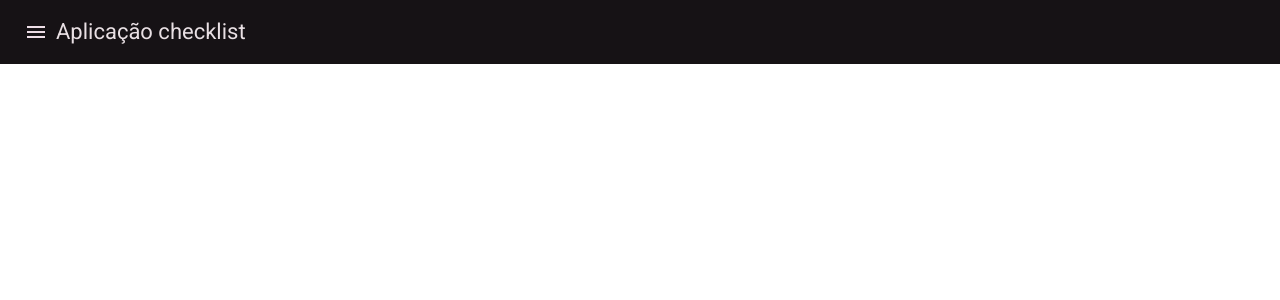
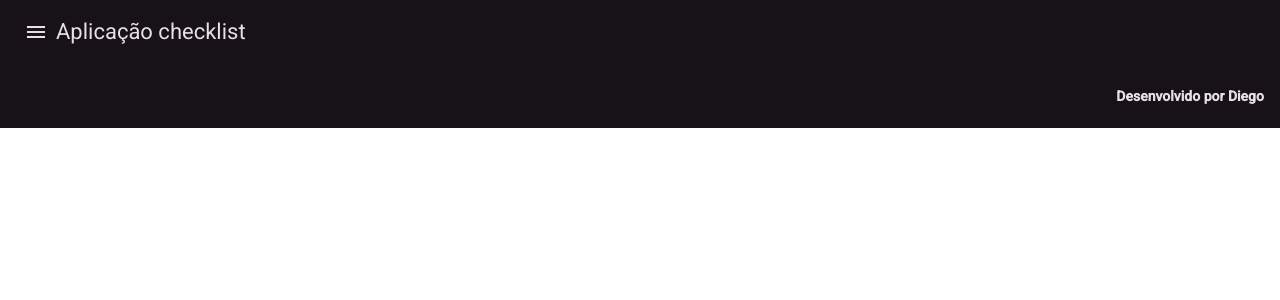
Before and after one commit to DiegodOliveira/checklistapp, an Angular app in the folder checklista/: page / in a window 1280 px wide. Shown: the top 300 px of the page. Built offline with nearby package versions, Linux system fonts and the light colour scheme.

Commit message:
footee done

```diff
--- a/checklista/src/app/app.component.html
+++ b/checklista/src/app/app.component.html
@@ -1,3 +1,5 @@
 <app-header></app-header>
 
+<app-footer></app-footer>
+
 <router-outlet></router-outlet>
--- a/checklista/src/app/app.component.ts
+++ b/checklista/src/app/app.component.ts
@@ -4,10 +4,11 @@
 import { TestComponent } from "./test/test.component";
 import {FormsModule} from '@angular/forms'
 import { HeaderComponent } from "./header/header.component";
+import { FooterComponent } from "./footer/footer.component";
 
 @Component({
   selector: 'app-root',
-  imports: [RouterOutlet, CategoryComponent, TestComponent, FormsModule, HeaderComponent],
+  imports: [RouterOutlet, CategoryComponent, TestComponent, FormsModule, HeaderComponent, FooterComponent],
   templateUrl: './app.component.html',
   styleUrl: './app.component.css'
 })
--- /dev/null
+++ b/checklista/src/app/footer/footer.component.css
@@ -0,0 +1,8 @@
+.app-footer-container{
+    justify-content: flex-end;
+}
+
+.app-footer-container span{
+    font-weight: bold;
+    font-size: 14px;
+}
--- /dev/null
+++ b/checklista/src/app/footer/footer.component.html
@@ -0,0 +1,3 @@
+<mat-toolbar class="app-footer-container">
+    <span>{{copywrite}}</span>
+</mat-toolbar>
--- /dev/null
+++ b/checklista/src/app/footer/footer.component.ts
@@ -0,0 +1,26 @@
+import { Component, OnInit } from '@angular/core';
+import { MatToolbarModule } from '@angular/material/toolbar'
+import { MatButtonModule } from '@angular/material/button'
+import { MatIconModule } from '@angular/material/icon'
+
+
+@Component({
+  selector: 'app-footer',
+  imports: [MatToolbarModule,
+    MatButtonModule,
+    MatIconModule],
+  templateUrl: './footer.component.html',
+  styleUrl: './footer.component.css'
+})
+export class FooterComponent implements OnInit {
+
+
+  constructor() {}
+
+  public copywrite = 'Desenvolvido por Diego';
+
+  ngOnInit(): void{
+
+  }
+
+}
```
Also changed, not shown: 1 other file (tests, documents, lock files or other folders).
